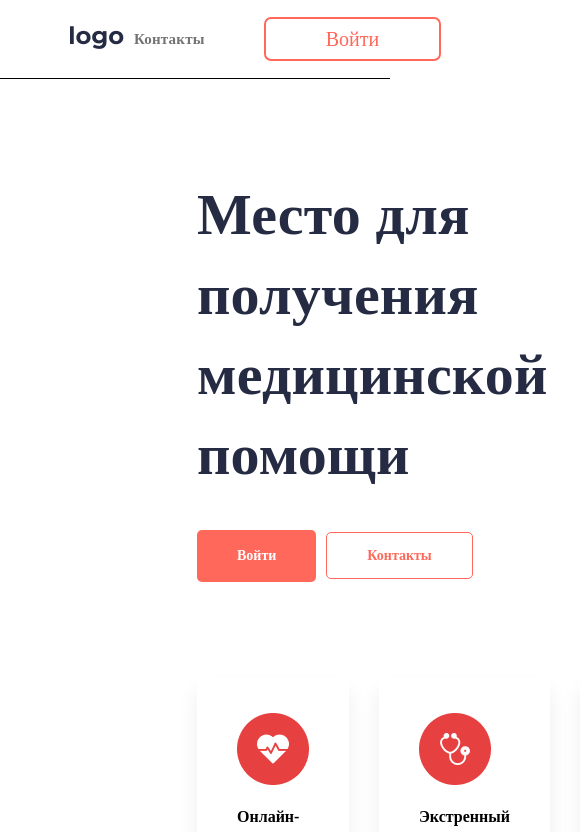
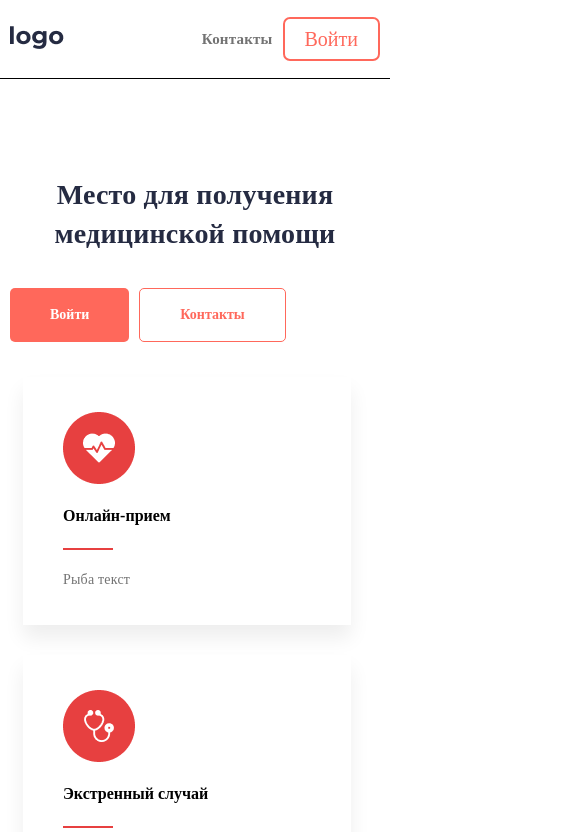
Before and after one commit to KashinGena/health_app, a React (Create React App) app: page /#/ in a window 390 px wide. Shown: the top 832 px of the page, 585 px wide, since content can reach past the window. Built offline with nearby package versions, Linux system fonts and the light colour scheme; a web font is replaced by a local one.

Commit message:
Adaptive design

```diff
--- a/src/components/Header/Header.scss
+++ b/src/components/Header/Header.scss
@@ -53,3 +53,21 @@
         }
     }
 }
+
+@media (max-width:768px) {
+    .header{
+        padding: 30px;
+        &__login-btn {
+            padding: 6px 20px;
+        }
+    }
+    .menu {
+        margin-right: 0;
+    }
+}
+
+@media (max-width:426px) {
+    .header{
+        padding: 10px;
+    }
+}
--- a/src/components/MainGreeting/MainGreeting.scss
+++ b/src/components/MainGreeting/MainGreeting.scss
@@ -1,7 +1,6 @@
 @import '../../scss/variables';
 
 .main {
-
     &__our-service {
         width: 100%;
     }
@@ -15,6 +14,7 @@
             display: inline-block;
             max-width: 328px;
             width: 45%;
+
         }
     }
     &__btn-container {
@@ -22,3 +22,55 @@
     }
 
 }
+
+@media(max-width:920px) {
+    .main {
+        &__our-service-list {
+            flex-wrap: wrap;
+            & li+li {
+                margin-left: 0px;
+            }
+            & li {
+                margin: 0 20px 20px 0;
+            }
+        }
+
+    }
+}
+
+@media(max-width:768px) {
+    .main{
+        &__our-service-list  {
+            flex-direction: column;
+            justify-content: center;
+            align-items: center;
+
+            & li {
+                width: 100%;
+                margin-bottom: 30px;
+            }
+        }
+        &__btn-container {
+            display: flex;
+            justify-content: center;
+        }
+        &__title {
+            text-align: center;
+        }
+    }
+}
+
+@media (max-width:426px) {
+    .main{
+        &__btn-container {
+            display: flex;
+            justify-content: flex-start;
+            margin-bottom: 35px;
+        }
+        &__our-service-list {
+            padding:0 13px;
+            width: 100%;
+        }
+    }
+
+}
--- a/src/components/PrivateOffice/PrivateOffice.scss
+++ b/src/components/PrivateOffice/PrivateOffice.scss
@@ -2,4 +2,21 @@
     &__title {
         margin-top: 45px;
     }
+    @media (max-width:571px) {
+        &__btn-container {
+            display: flex;
+            flex-direction: column;
+        }
+    }
 }
+@media (max-width:572px) {
+    .private-office__btn-container {
+        display: flex;
+        flex-direction: column;
+        & button {
+            width: 100%;
+            margin-bottom: 10px;
+        }
+
+    }
+}
--- a/src/containers/Login/Login.scss
+++ b/src/containers/Login/Login.scss
@@ -48,3 +48,41 @@
         width: 30%;
     }
 }
+
+@media (max-width:903px) {
+    .auth {
+        &__login-btn {
+            width: 40%;
+        }
+        &__cancel-btn {
+            width: 40%;
+        }
+    }
+}
+
+@media (max-width:903px) {
+    .auth {
+        padding: 70px;
+        &__form {
+            width: 70%;
+            padding: 10px 15px;
+        }
+        &__login-btn {
+            width: 100%;
+            margin-bottom: 10px;
+        }
+        &__cancel-btn {
+            width: 100%;
+        }
+
+    }
+}
+
+@media (max-width:903px) {
+    .auth {
+        &__form {
+            width: 90%;
+        }
+
+    }
+}
--- a/src/containers/MainContainer/MainContainer.scss
+++ b/src/containers/MainContainer/MainContainer.scss
@@ -4,4 +4,14 @@
     flex-direction: column;
     align-items: flex-start;
     padding: 96px 0 80px;
+    @media (max-width:967px) {
+            margin: 0 50px;
+
+    }
+    @media (max-width:426px) {
+        margin: 0 10px;
+
+
 }
+
+}
--- a/src/scss/App.scss
+++ b/src/scss/App.scss
@@ -45,3 +45,11 @@
   color: $text-color;
   margin-bottom: 35px;
 }
+
+
+@media  (max-width:768px) {
+  .title {
+    font-size: 28px;
+    line-height: 39px;
+  }
+}
```
